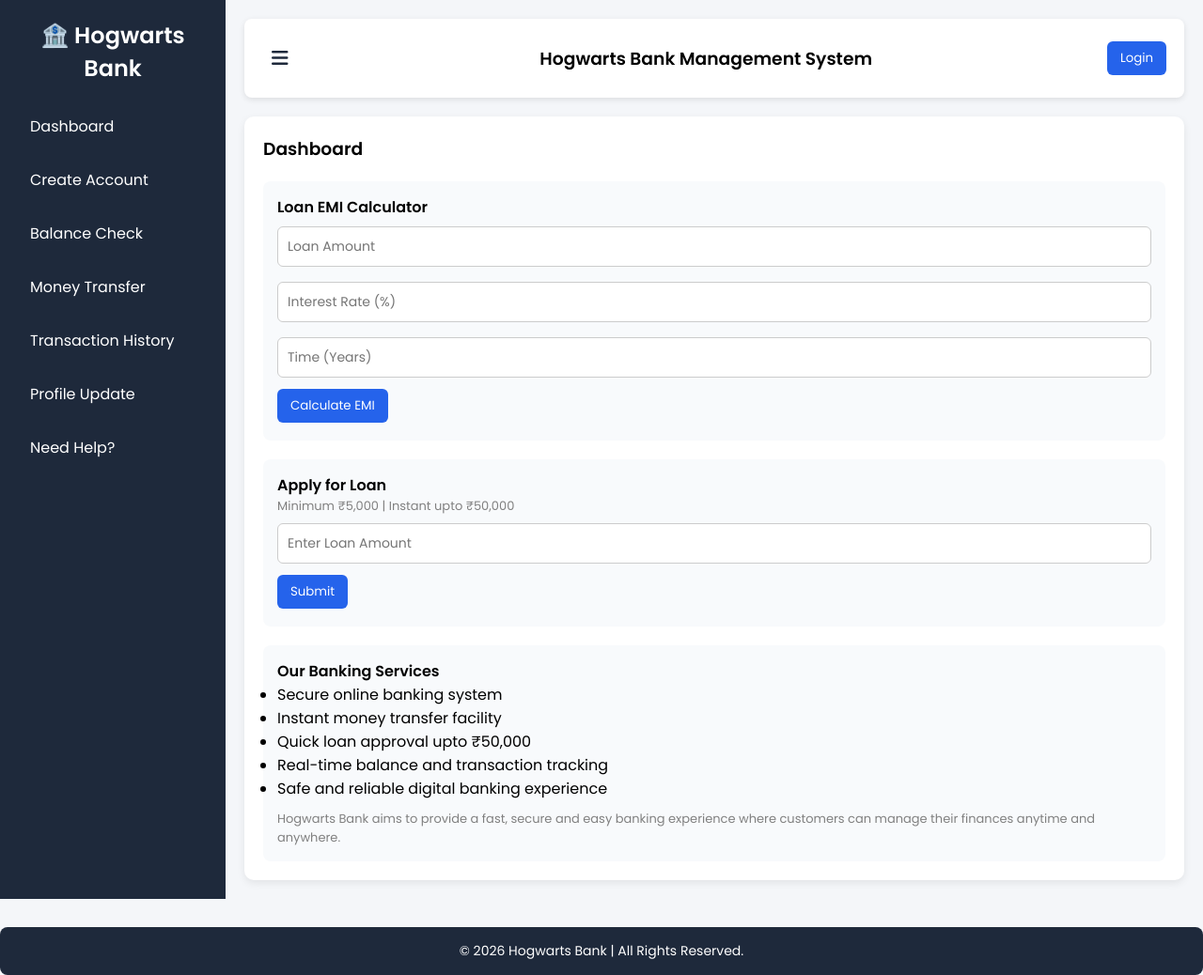
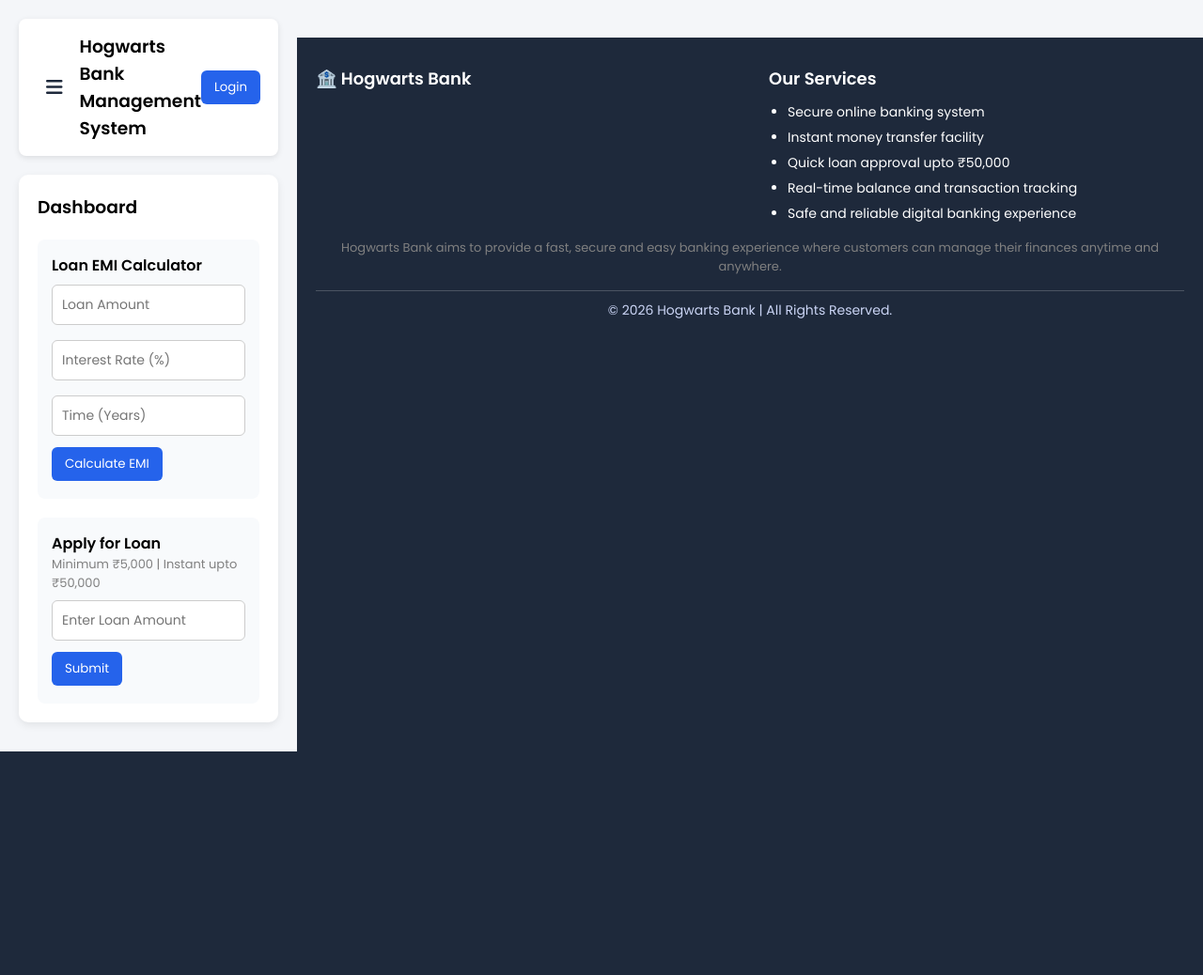
Before and after one commit to gopaljitamrakar13-ux/hogwats_bank, a Flask app: page / in a window 1280 px wide. Shown: the whole page at 94% size. After the commit the page ends 800 px from the top, so only its background shows below. Run offline with Flask 3, Linux system fonts and the light colour scheme; some libraries are stand-ins or nearby versions.

Commit message:
footer update

```diff
--- a/app.py
+++ b/app.py
@@ -51,29 +51,7 @@ def create_account():
 
 
 # ================= LOGIN =================
-'''@app.route("/login", methods=["POST"])
-def login():
-    try:
-        data = request.json
-        email = data["email"]
-        password = data["password"]
 
-        cursor.execute(
-            "SELECT * FROM users WHERE email=%s AND password=%s",
-            (email, password)
-        )
-        user = cursor.fetchone()
-
-        if user:
-            session["user_id"] = user["id"]
-            session["user_email"] = user["email"]
-            return jsonify({"success": True, "message": "Login Successful ✅"})
-        else:
-            return jsonify({"success": False, "message": "Invalid Credentials ❌"})
-
-    except Exception as e:
-        conn.rollback()
-        return jsonify({"success": False, "error": str(e)}), 500'''
 
 @app.route("/login", methods=["POST"])
 def login():
@@ -115,12 +93,7 @@ def forgot_password():
 
     user = cursor.fetchone()
 
-    if user:
-        session["user_id"] = user["id"]
-        session["user_email"] = user["email"]
-        return jsonify({"success": True, "message": "Login Successful ✅"})
-    else:
-        return jsonify({"success": False, "message": "Invalid Credentials ❌"})
+
 
 
 # ================= LOGOUT =================
--- a/static/style2.css
+++ b/static/style2.css
@@ -22,6 +22,11 @@ body {
   color: white;
   min-height: 100vh;
   padding: 20px;
+  position: fixed;
+  left: -240px;
+  top: 0;
+  transition: 0.3s;
+  z-index: 1000;
 }
 
 .sidebar h2 {
@@ -292,12 +297,57 @@ input {
 
 /* FOOTER */
 
+/* ================= FOOTER ================= */
+
 .bank-footer {
   background: #1e293b;
   color: white;
+  padding: 30px 20px;
+  margin-top: 40px;
+  width: 100%;
+}
+
+.footer-container {
+  display: flex;
+  justify-content: space-between;
+  flex-wrap: wrap;
+  gap: 40px;
+  max-width: 1000px;
+  margin: auto;
+}
+
+.footer-section {
+  flex: 1;
+  min-width: 250px;
+}
+
+.footer-section h4 {
+  margin-bottom: 12px;
+  font-size: 18px;
+}
+
+.footer-section ul {
+  list-style: disc;
+  padding-left: 20px;
+  margin-top: 8px;
+}
+
+.footer-section li {
+  margin-bottom: 6px;
+  font-size: 14px;
+}
+
+.bank-footer p {
   text-align: center;
-  padding: 15px;
-  margin-top: 30px;
+  margin-top: 15px;
   font-size: 14px;
-  border-radius: 8px;
+  color: #cbd5f5;
 }
+
+.footer-bottom {
+  text-align: center;
+  margin-top: 20px;
+  font-size: 13px;
+  border-top: 1px solid rgba(255, 255, 255, 0.2);
+  padding-top: 10px;
+}
--- a/templates/index2.html
+++ b/templates/index2.html
@@ -73,24 +73,7 @@
             />
             <button onclick="approveLoan()">Submit</button>
             <p id="loanResult"></p>
-          </div>
-          <div class="sub-card">
-            <h4>Our Banking Services</h4>
 
-            <ul>
-              <li>Secure online banking system</li>
-              <li>Instant money transfer facility</li>
-              <li>Quick loan approval upto ₹50,000</li>
-              <li>Real-time balance and transaction tracking</li>
-              <li>Safe and reliable digital banking experience</li>
-            </ul>
-
-            <p style="font-size: 13px; color: gray; margin-top: 10px">
-              Hogwarts Bank aims to provide a fast, secure and easy banking
-              experience where customers can manage their finances anytime and
-              anywhere.
-            </p>
-          </div>
         </div>
 
         <!-- CREATE ACCOUNT -->
@@ -241,9 +224,41 @@
       </div>
     </div>
     <!-- footer-->
-    <footer class="bank-footer">
-      <p>© 2026 Hogwarts Bank | All Rights Reserved.</p>
-    </footer>
+   <footer class="bank-footer">
+
+  <div class="footer-container">
+
+    <div class="footer-section">
+      <h4>🏦 Hogwarts Bank</h4>
+
+    </div>
+
+    <div class="footer-section">
+      <h4>Our Services</h4>
+
+      <ul>
+        <li>Secure online banking system</li>
+        <li>Instant money transfer facility</li>
+        <li>Quick loan approval upto ₹50,000</li>
+        <li>Real-time balance and transaction tracking</li>
+        <li>Safe and reliable digital banking experience</li>
+      </ul>
+
+
+    </div>
+
+
+
+  </div>
+  <p style="font-size: 13px; color: gray; margin-top: 10px">
+              Hogwarts Bank aims to provide a fast, secure and easy banking
+              experience where customers can manage their finances anytime and
+              anywhere.
+            </p>
+
+  <p class="footer-bottom">© 2026 Hogwarts Bank | All Rights Reserved.</p>
+
+</footer>
     <script src="{{ url_for('static', filename='script2.js') }}"></script>
   </body>
 </html>
```
